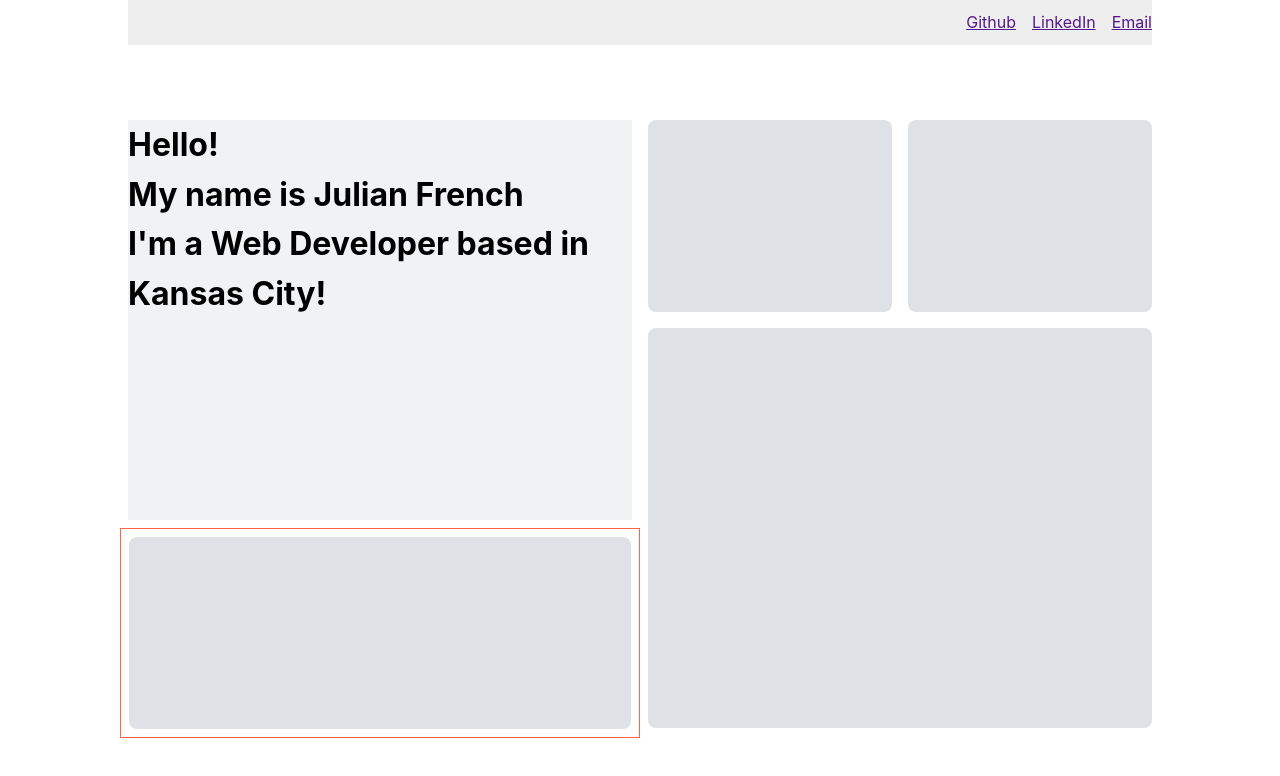
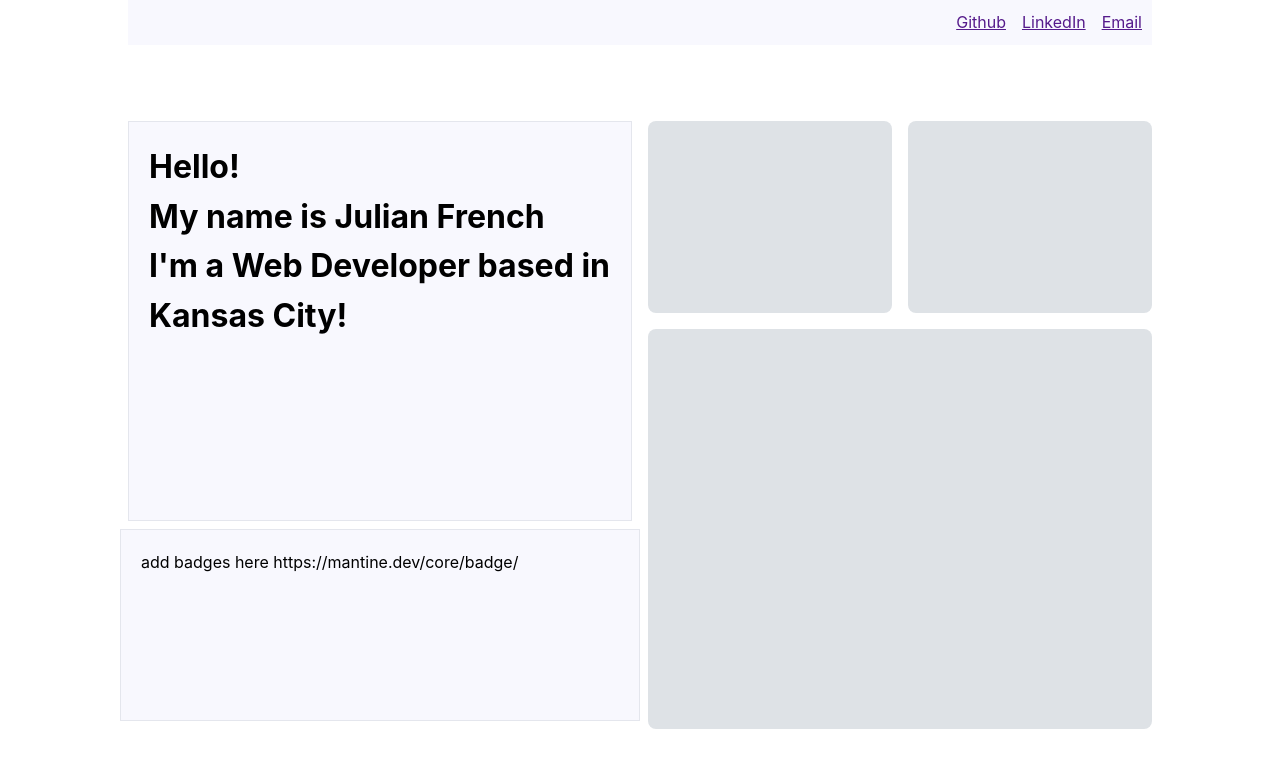
Before and after one commit to Jufrench/ju3, a Next.js app: page / in a window 1280 px wide. Shown: the top 776 px of the page. Built offline with nearby package versions, Linux system fonts and the light colour scheme.

Commit message:
Updated grids, now using theme

```diff
--- a/pages/_app.tsx
+++ b/pages/_app.tsx
@@ -5,7 +5,7 @@ import { theme } from "../theme";
 
 export default function App({ Component, pageProps }: any) {
   return (
-    <MantineProvider theme={theme}>
+    <MantineProvider theme={theme} defaultColorScheme="light">
       <Head>
         <title>Mantine Template</title>
         <meta
--- a/pages/index.tsx
+++ b/pages/index.tsx
@@ -1,44 +1,45 @@
-import { Box, Button, Center, Group, Paper } from "@mantine/core";
-import { Container, Grid, SimpleGrid, Skeleton, rem } from '@mantine/core';
+import { useMantineTheme, lighten, Grid, SimpleGrid, Skeleton, rem, Center, Group, Box } from '@mantine/core';
 
 const PRIMARY_COL_HEIGHT = rem(400);
 
 export function LeadGrid() {
   const SECONDARY_COL_HEIGHT = `calc(${PRIMARY_COL_HEIGHT} / 2 - var(--mantine-spacing-md) / 2)`;
+  const theme = useMantineTheme();
+  const themeBackground = lighten(theme.colors.myColor[0], 0.4);
+  const themeBorder = theme.colors.myColor[1];
+
+  console.log('%ctheme', `color: ${theme.colors.lime[5]}`, theme.colors.lime[0]);
+  console.log('%ctheme', 'color: tomato', theme.colors.lime[0]);
+
+  const gridItemStyles = {
+    // height: PRIMARY_COL_HEIGHT,
+    background: themeBackground,
+    border: `1px solid ${themeBorder}`,
+    padding: rem(20),
+  }
 
   return (
-    // <Container my="md">
-    //   <SimpleGrid cols={{ base: 1, sm: 2 }} spacing="md">
-    //     <Skeleton height={PRIMARY_COL_HEIGHT} radius="md" animate={false} />
-    //     <Grid gutter="md">
-    //       <Grid.Col>
-    //         <Skeleton height={SECONDARY_COL_HEIGHT} radius="md" animate={false} />
-    //       </Grid.Col>
-    //       <Grid.Col span={6}>
-    //         <Skeleton height={SECONDARY_COL_HEIGHT} radius="md" animate={false} />
-    //       </Grid.Col>
-    //       <Grid.Col span={6}>
-    //         <Skeleton height={SECONDARY_COL_HEIGHT} radius="md" animate={false} />
-    //       </Grid.Col>
-    //     </Grid>
-    //   </SimpleGrid>
-    // </Container>
-    // <Container style={{ position: "absolute", width: "100%", top: "50%", left: "50%", transform: "translate(-50%, -50%"}}>
     <Center style={{ height: "100vh", paddingTop: "50px"}}>
-      {/* <Box style={{border: "1px solid tomato", position: "fixed", top: 0, width: "100%", display: "flex", justifyContent: "center"}}> */}
+
         <Group justify="right"
           style={{
-            background: "#eee", width: "80%", padding: "10px 0",
+            background: themeBackground,
+            width: "80%", padding: "10px",
             position: "fixed", top: 0
           }}>
           <a href="">Github</a><a href="">LinkedIn</a><a href="">Email</a>
+          {/* icons in toolbar https://mantine.dev/guides/icons/ */}
         </Group>
-      {/* </Box> */}
+
+      {/* WRAPPER GRID
+      =================== */}
       <SimpleGrid cols={{ base: 1, sm: 2 }} spacing="md" style={{width: "80%"}}>
+
+        {/* FIRST GRID
+        =================== */}
         <Grid gutter="md">
           <Grid.Col>
-          <Box style={{height: PRIMARY_COL_HEIGHT, background: "rgba(118, 124, 145, 0.1)"}}>
-          {/* <Skeleton height={PRIMARY_COL_HEIGHT} radius="md" animate={false} /> */}
+            <Box style={{...gridItemStyles, height: PRIMARY_COL_HEIGHT}}>
             <h1 style={{ margin: "0", display: "flex", flexDirection: "column"}}>
               <span>Hello!</span>
               <span>My name is Julian French</span>
@@ -46,24 +47,35 @@ export function LeadGrid() {
             </h1>
             </Box>
           </Grid.Col>
-        <Grid.Col style={{border: "1px solid tomato"}}>
-          <Skeleton height={SECONDARY_COL_HEIGHT} radius="md" animate={false} />
+
+          <Grid.Col
+            style={{...gridItemStyles, height: SECONDARY_COL_HEIGHT}}>
+            <Box>
+              add badges here https://mantine.dev/core/badge/
+            </Box>
           </Grid.Col>
         </Grid>
+
+        {/* SECOND GRID
+        =================== */}
         <Grid gutter="md">
+
           <Grid.Col span={6}>
             <Skeleton height={SECONDARY_COL_HEIGHT} radius="md" animate={false} />
           </Grid.Col>
+
           <Grid.Col span={6}>
             <Skeleton height={SECONDARY_COL_HEIGHT} radius="md" animate={false} />
           </Grid.Col>
+
           <Grid.Col>
             <Skeleton height={PRIMARY_COL_HEIGHT} radius="md" animate={false} />
           </Grid.Col>
+
         </Grid>
+
       </SimpleGrid>
       </Center>
-    // </Container>
   );
 }
 
--- a/theme.ts
+++ b/theme.ts
@@ -1,5 +1,20 @@
-import { createTheme } from "@mantine/core";
+import { createTheme, MantineColorsTuple } from "@mantine/core";
+
+const myColor: MantineColorsTuple = [
+  '#f3f3fe',
+  '#e4e6ed',
+  '#c8cad3',
+  '#a9adb9',
+  '#9093a4',
+  '#808496',
+  '#767c91',
+  '#656a7e',
+  '#585e72',
+  '#4a5167'
+];
 
 export const theme = createTheme({
-  /* Put your mantine theme override here */
+  colors: {
+    myColor,
+  }
 });
```
Lines whose indentation alone changed are shown as unchanged.
